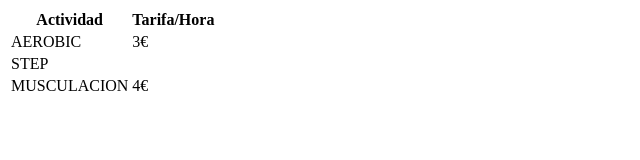
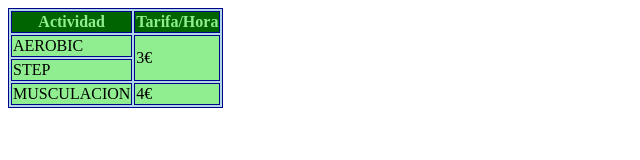
Before and after one commit to rayl-bot/html-css-tablas-div, a plain HTML site: page deportes/instalaciones.html in a window 1280 px wide. Shown: the whole page, without its empty margins (0-640 px from the left). Drawn offline with Linux system fonts and the light colour scheme.

Commit message:
commit
ejercicio 12 terminado

```diff
--- a/deportes/css/style.css
+++ b/deportes/css/style.css
@@ -0,0 +1,16 @@
+table, th, td {
+    border: 1px solid darkblue;
+}
+
+table{
+    background-color: lightblue;
+}
+
+th{
+    color: lightgreen;
+    background-color: darkgreen;
+}
+
+td{
+    background-color: lightgreen;
+}
--- a/deportes/instalaciones.html
+++ b/deportes/instalaciones.html
@@ -14,7 +14,7 @@
             </tr>
             <tr>
                 <td>AEROBIC</td>
-                <td row="2">3€</td>
+                <td rowspan="2">3€</td>
             </tr>
             <tr>
                 <td>STEP</td>
```
